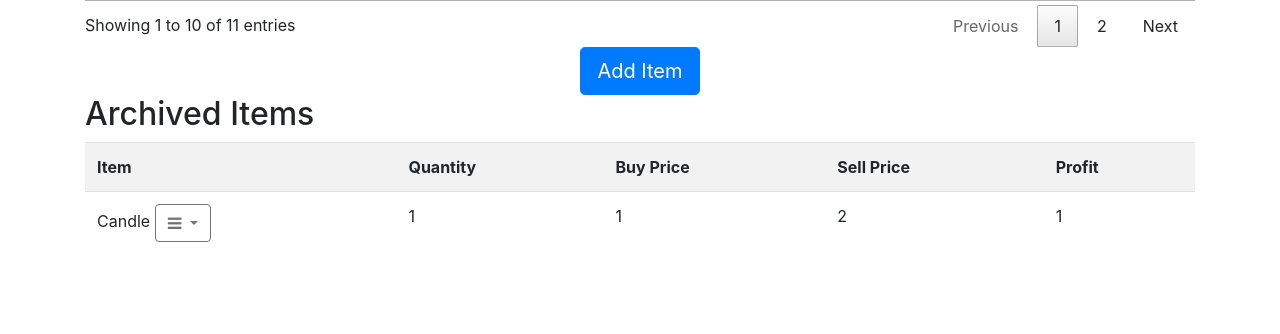
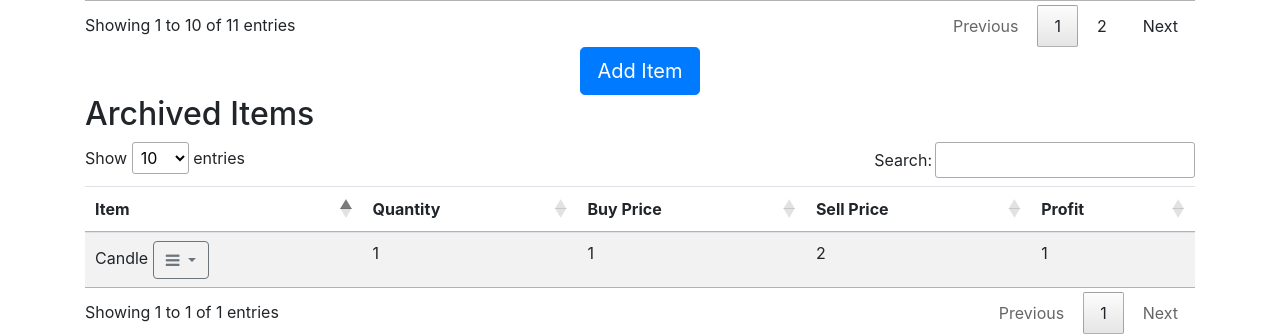
Before and after one commit to mario-j/osrsbox, a Flask app: page / in a window 1280 px wide. Shown: the part 823-1157 px from the top of the page. Before the commit the page ends 1065 px from the top, so only its background shows below. Run offline with Flask 2, Linux system fonts and the light colour scheme; data comes from the database, SQL or seed files in the repository; both versions use the stored data as it was after the commit; some libraries are stand-ins or nearby versions.

Commit message:
add datatable to archives

```diff
--- a/static/styles/main.css
+++ b/static/styles/main.css
@@ -24,3 +24,7 @@
 .more-btn {
 	cursor: pointer;
 }
+
+thead {
+	border-top: solid thick;
+}
--- a/templates/index.html
+++ b/templates/index.html
@@ -48,7 +48,7 @@
 
 		<div>
 			<ul class="list-group">
-				<table class="table table-striped" id="data-table">
+				<table class="table-striped table" id="data-table">
 					<thead>
 						<tr>
 							<th>
@@ -140,7 +140,8 @@
 
 		<h2>Archived Items</h2>
 		<ul class="list-group">
-			<table class="table table-striped">
+			<table class="table table-striped" id="data-table-archive">
+				<thead>
 					<tr>
 						<th>Item</th>
 						<th>Quantity</th>
@@ -148,7 +149,9 @@
 						<th>Sell Price</th>
 						<th>Profit</th>
 					</tr>
+				</thead>
 
+				<tbody>
 					{% for todo in complete %}
 					<tr>
 						<td>
@@ -172,6 +175,7 @@
 						<td> {{ (todo.sell - todo.buy) * todo.quantity }}</td>
 					</tr>
 					{% endfor %}
+				</tbody>
 			</table>
 		</ul>
 	</div>
@@ -185,5 +189,7 @@ $( '#add-item-form' ).on( 'click', function( event ) {
 
 $(document).ready( function () {
     $('#data-table').DataTable();
+    $('#data-table-archive').DataTable();
 } );
+
 </script>
```
Also changed, not shown: db/todo.db. Lines whose indentation alone changed are shown as unchanged.
